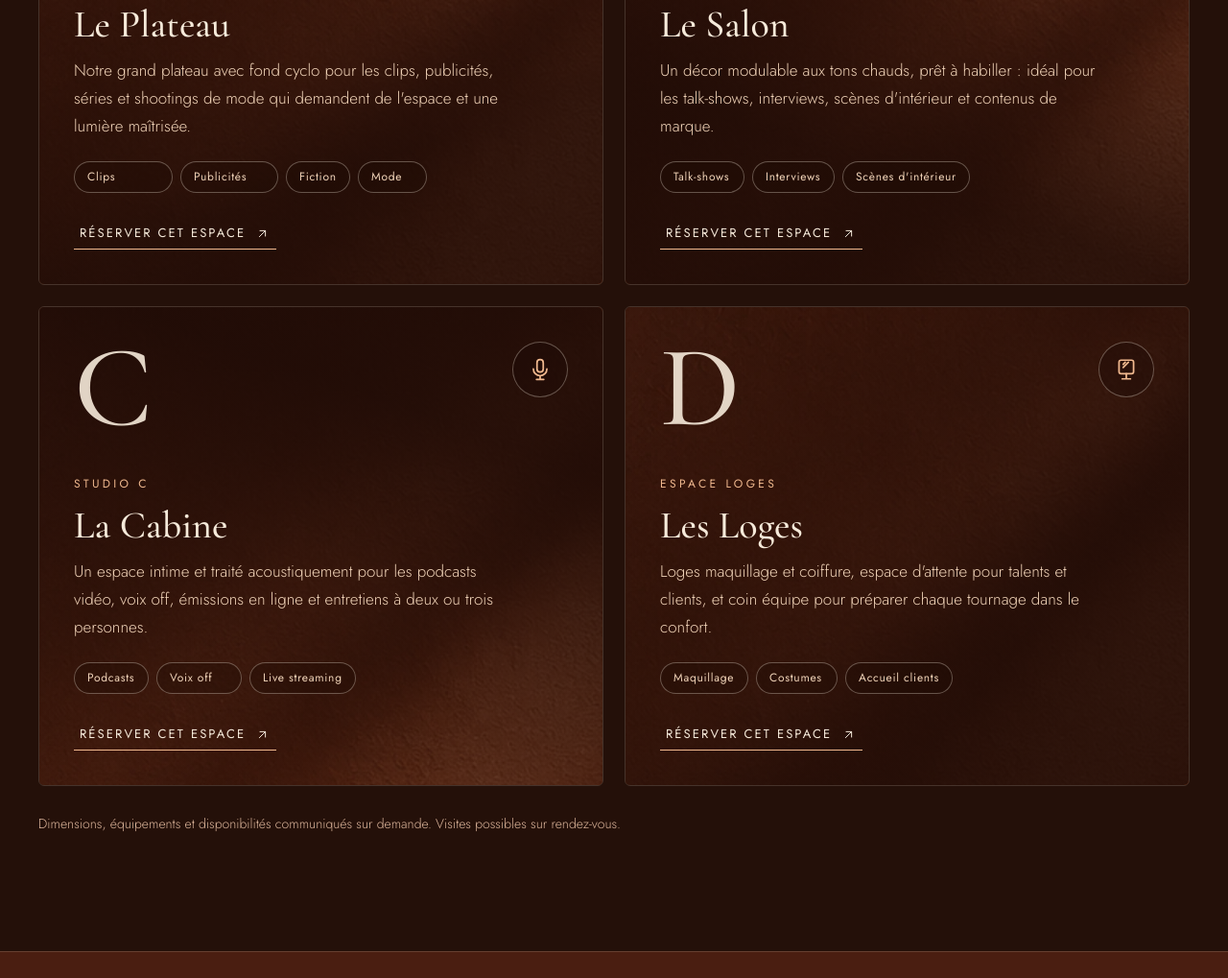
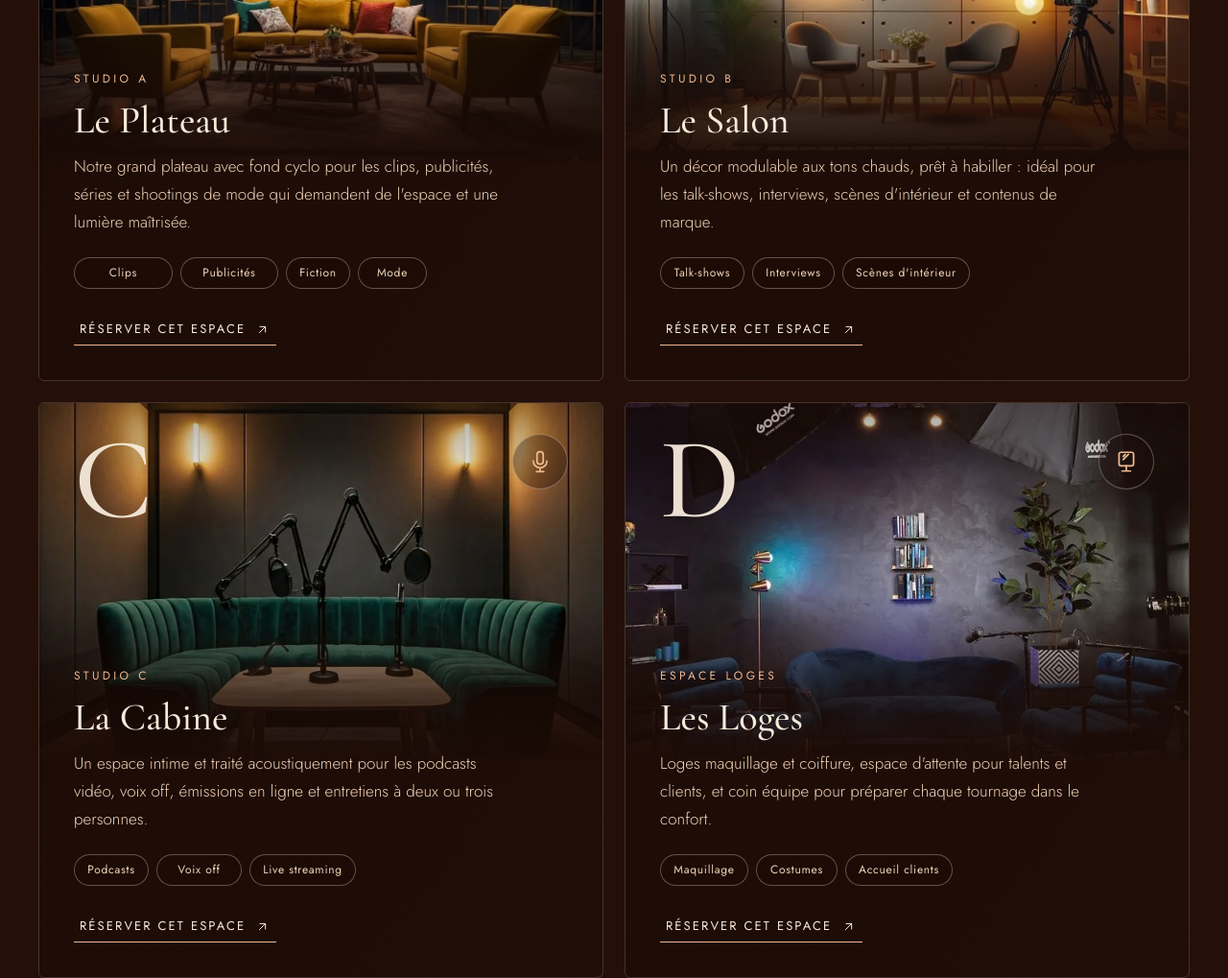
Before and after one commit to lunasmedia/bpstudios, a plain HTML site: page index.html in a window 1280 px wide. Shown: the part 1452-2471 px from the top of the page at 96% size. Drawn offline with nearby package versions, Linux system fonts and the light colour scheme.

Commit message:
Add photos to the four space cards (#7)
- Studio A: large set with yellow sofas; Studio B: interview set with
  hanging bulbs; Studio C: green velvet podcast booth; Les Loges: blue
  velvet lounge
- Photos fill the top of each card and fade into the text panel;
  hover zoom kept; bilingual alt text; compressed WebP (29-68 KB)


Claude-Session: https://claude.ai/code/session_0118wW82eDNeZrkgvJRBja9Y

Co-authored-by: Claude <noreply@anthropic.com>

```diff
--- a/index.html
+++ b/index.html
@@ -609,8 +609,8 @@
       position: relative;
       display: flex;
       flex-direction: column;
-      min-height: 400px;
-      padding: 36px;
+      min-height: 600px;
+      padding: 32px 36px 36px;
       border-radius: var(--radius);
       overflow: hidden;
       isolation: isolate;
@@ -621,23 +621,34 @@
       content: "";
       position: absolute;
       inset: 0;
-      z-index: -2;
+      z-index: -3;
       background: var(--texture) center / cover, var(--terracotta);
-      transition: transform 1.2s var(--ease);
     }
     .space-card::after {
       content: "";
       position: absolute;
       inset: 0;
       z-index: -1;
-      background: linear-gradient(160deg, rgba(36, 14, 8, 0.35) 0%, rgba(30, 11, 6, 0.88) 70%);
-    }
-    .space-card:nth-child(2)::after { background: linear-gradient(200deg, rgba(36,14,8,.45), rgba(30,11,6,.9) 70%); }
-    .space-card:nth-child(3)::after { background: linear-gradient(20deg, rgba(36,14,8,.5), rgba(30,11,6,.92) 75%); }
-    .space-card:nth-child(4)::after { background: linear-gradient(130deg, rgba(36,14,8,.4), rgba(30,11,6,.9) 70%); }
+      /* light at the top so the photo shows, dark at the bottom so the text reads */
+      background:
+        linear-gradient(180deg, rgba(20, 8, 4, 0.35) 0%, rgba(20, 8, 4, 0) 18%, rgba(20, 8, 4, 0) 34%, rgba(26, 10, 5, 0.78) 52%, rgba(28, 11, 6, 0.97) 62%);
+    }
+    .space-photo {
+      position: absolute;
+      top: 0;
+      left: 0;
+      z-index: -2;
+      width: 100%;
+      height: 62%;
+      max-width: none;
+      object-fit: cover;
+      object-position: center 55%;
+      transform-origin: center 40%;
+      transition: transform 1.2s var(--ease);
+    }
 
     .space-card:hover { transform: translateY(-6px); border-color: var(--line-strong); }
-    .space-card:hover::before { transform: scale(1.06); }
+    .space-card:hover .space-photo { transform: scale(1.06); }
 
     .space-top {
       display: flex;
@@ -649,7 +660,8 @@
       font-family: var(--serif);
       font-size: 120px;
       line-height: .8;
-      color: rgba(246, 234, 218, 0.9);
+      color: rgba(246, 234, 218, 0.95);
+      text-shadow: 0 4px 24px rgba(10, 4, 2, .55);
     }
     .space-icon {
       width: 58px;
@@ -688,6 +700,7 @@
       list-style: none;
     }
     .tags li {
+      text-align: center;
       font-size: 12px;
       letter-spacing: .06em;
       padding: 5px 13px;
@@ -1125,7 +1138,11 @@
       .hero-lead { font-size: 17px; }
       .hero-buttons .btn { flex: 1 1 100%; }
       .space-grid, .steps, .prod-grid, .form-row, .values { grid-template-columns: 1fr; }
-      .space-card { min-height: 360px; padding: 28px; }
+      .space-card { min-height: 580px; padding: 24px 24px 28px; }
+      .space-photo { height: 52%; }
+      .space-card::after {
+        background: linear-gradient(180deg, rgba(20, 8, 4, 0.35) 0%, rgba(20, 8, 4, 0) 14%, rgba(20, 8, 4, 0) 26%, rgba(26, 10, 5, 0.8) 41%, rgba(28, 11, 6, 0.97) 51%);
+      }
       .space-letter { font-size: 90px; }
       .space-card h3 { font-size: 34px; }
       .contact-form { padding: 26px 20px; }
@@ -1304,6 +1321,7 @@
         <div class="space-grid">
 
           <article class="space-card reveal">
+            <img class="space-photo" src="assets/spaces/studio-a.webp?v=20261115-4" alt="Grand plateau de tournage avec canapés jaunes et projecteurs" data-i18n-alt="s1.alt" loading="lazy" decoding="async">
             <div class="space-top">
               <span class="space-letter">A</span>
               <span class="space-icon"><svg aria-hidden="true"><use href="#i-cyc"/></svg></span>
@@ -1326,6 +1344,7 @@
           </article>
 
           <article class="space-card reveal" style="--d:.1s">
+            <img class="space-photo" src="assets/spaces/studio-b.webp?v=20261115-4" alt="Décor d'interview avec deux fauteuils, ampoules suspendues et éclairage studio" data-i18n-alt="s2.alt" loading="lazy" decoding="async">
             <div class="space-top">
               <span class="space-letter">B</span>
               <span class="space-icon"><svg aria-hidden="true"><use href="#i-sofa"/></svg></span>
@@ -1347,6 +1366,7 @@
           </article>
 
           <article class="space-card reveal">
+            <img class="space-photo" src="assets/spaces/studio-c.webp?v=20261115-4" alt="Cabine podcast avec canapé vert en velours et bras de micro" data-i18n-alt="s3.alt" loading="lazy" decoding="async">
             <div class="space-top">
               <span class="space-letter">C</span>
               <span class="space-icon"><svg aria-hidden="true"><use href="#i-mic"/></svg></span>
@@ -1368,6 +1388,7 @@
           </article>
 
           <article class="space-card reveal" style="--d:.1s">
+            <img class="space-photo" src="assets/spaces/green-room.webp?v=20261115-4" alt="Salon en velours bleu avec éclairage studio" data-i18n-alt="s4.alt" loading="lazy" decoding="async">
             <div class="space-top">
               <span class="space-letter">D</span>
               <span class="space-icon"><svg aria-hidden="true"><use href="#i-mirror"/></svg></span>
@@ -1785,6 +1806,10 @@
       "spaces.eyebrow": "Our spaces",
       "spaces.title": "A space for<br><em>every production.</em>",
       "spaces.intro": "BP Studios brings together several spaces you can hire separately or together. Tell us what you're shooting and we'll suggest the ideal set-up.",
+      "s1.alt": "Large film set with yellow sofas and studio lights",
+      "s2.alt": "Interview set with two armchairs, hanging bulbs and studio lighting",
+      "s3.alt": "Podcast booth with a green velvet sofa and microphone arms",
+      "s4.alt": "Blue velvet lounge with studio lighting",
       "s1.label": "Studio A", "s1.name": "The Stage",
       "s1.desc": "Our main stage with a cyclorama wall for music videos, commercials, drama and fashion shoots that need room and controlled light.",
       "s1.t1": "Music videos", "s1.t2": "Commercials", "s1.t3": "Drama", "s1.t4": "Fashion",
```
Also changed, not shown: assets/spaces/green-room.webp (added), assets/spaces/studio-a.webp (added), assets/spaces/studio-b.webp (added), assets/spaces/studio-c.webp (added).
